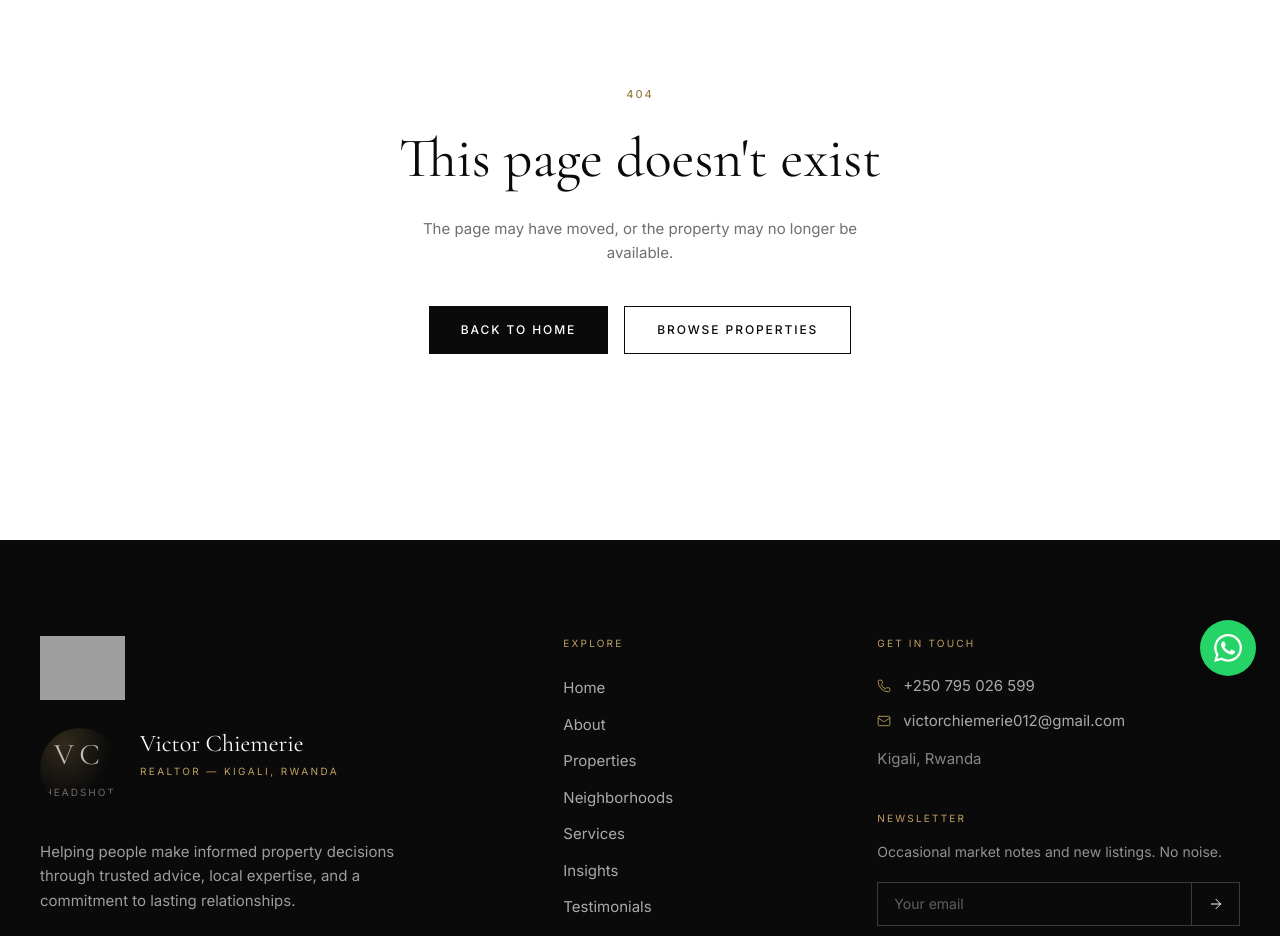
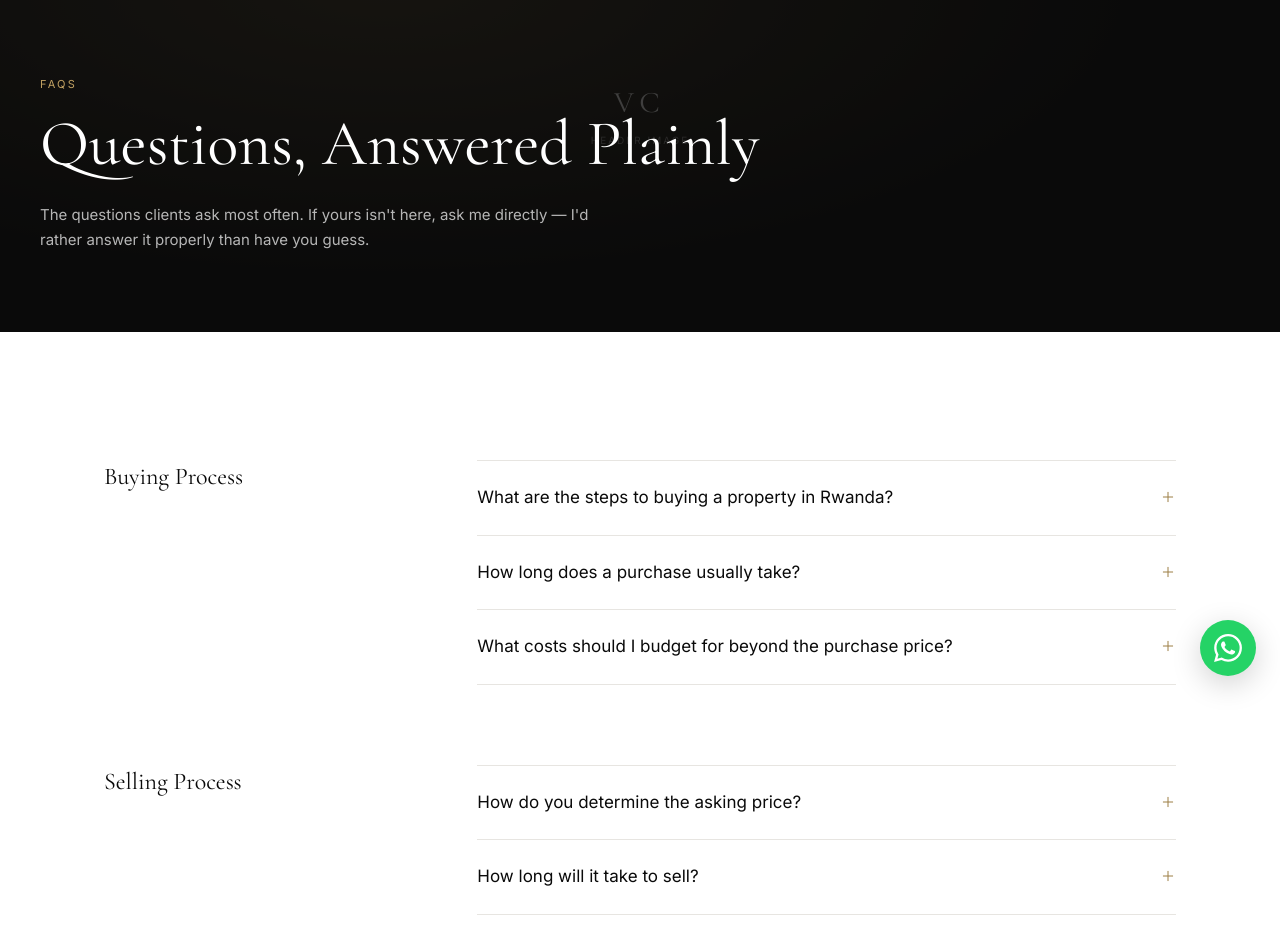
Before and after one commit to EucTech/victor-portfolio, a Next.js app: page /faqs in a window 1280 px wide. Before the commit this address had no page. Shown: the part 100-1036 px from the top of the page. Built offline with nearby package versions, Linux system fonts and the light colour scheme; grey boxes are pictures that could not be loaded.

Commit message:
Add FAQs page

```diff
--- /dev/null
+++ b/src/app/faqs/page.tsx
@@ -0,0 +1,84 @@
+import { Container } from "@/components/ui/container";
+import { Reveal } from "@/components/ui/reveal";
+import {
+  Accordion,
+  AccordionContent,
+  AccordionItem,
+  AccordionTrigger,
+} from "@/components/ui/accordion";
+import { PageHero } from "@/components/page-hero";
+import { CtaBand } from "@/components/cta-band";
+import { faqs } from "@/data/faqs";
+import { pageMeta, JsonLd, breadcrumbSchema } from "@/lib/seo";
+
+export const metadata = pageMeta({
+  title: "Frequently Asked Questions — Buying Property in Rwanda",
+  description:
+    "Answers to common questions about buying and selling property in Rwanda, foreign ownership, legal documentation, investment and property financing.",
+  path: "/faqs",
+});
+
+/** FAQPage schema — this is what produces rich results in Google. */
+const faqSchema = {
+  "@context": "https://schema.org",
+  "@type": "FAQPage",
+  mainEntity: faqs.flatMap((group) =>
+    group.items.map((item) => ({
+      "@type": "Question",
+      name: item.q,
+      acceptedAnswer: { "@type": "Answer", text: item.a },
+    })),
+  ),
+};
+
+export default function FaqsPage() {
+  return (
+    <>
+      <PageHero
+        label="FAQs"
+        title="Questions, Answered Plainly"
+        intro="The questions clients ask most often. If yours isn't here, ask me directly — I'd rather answer it properly than have you guess."
+      />
+
+      <section className="py-24 md:py-32">
+        <Container>
+          <div className="space-y-20">
+            {faqs.map((group, gi) => (
+              <Reveal key={group.category} delay={gi * 60}>
+                <div className="grid gap-8 md:grid-cols-12 md:gap-12">
+                  <div className="md:col-span-4">
+                    <h2 className="font-display text-2xl leading-snug text-ink md:sticky md:top-32">
+                      {group.category}
+                    </h2>
+                  </div>
+                  <div className="md:col-span-8">
+                    <Accordion type="single" collapsible className="border-t border-line">
+                      {group.items.map((item, i) => (
+                        <AccordionItem key={i} value={`${gi}-${i}`}>
+                          <AccordionTrigger>{item.q}</AccordionTrigger>
+                          <AccordionContent>{item.a}</AccordionContent>
+                        </AccordionItem>
+                      ))}
+                    </Accordion>
+                  </div>
+                </div>
+              </Reveal>
+            ))}
+          </div>
+        </Container>
+      </section>
+
+      <CtaBand
+        title="Still have a question?"
+        text="Ask me directly. No obligation, and no sales pressure — just a straight answer."
+      />
+      <JsonLd data={faqSchema} />
+      <JsonLd
+        data={breadcrumbSchema([
+          { name: "Home", path: "/" },
+          { name: "FAQs", path: "/faqs" },
+        ])}
+      />
+    </>
+  );
+}
```
